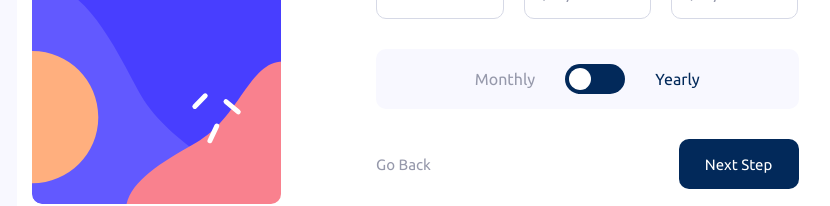
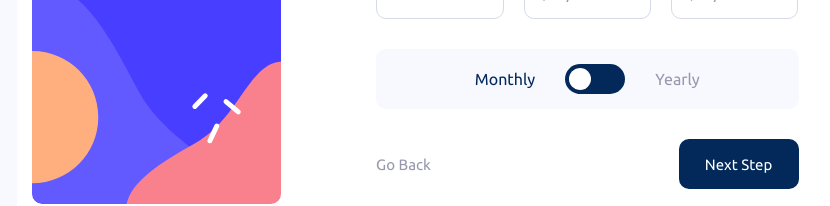
Before and after one commit to EdoardoMiglioli/Multi-step-form-design, a React (Create React App) app in the folder multi-step-form/: page / in a window 1280 px wide. Both pictures are taken after a click on the button "Next Step". Shown: the part 476-682 px from the top of the page, without its empty margins (185-1015 px from the left). Built offline with nearby package versions, Linux system fonts and the light colour scheme.

Commit message:
Change isMonthly inside formData when the switch at step 2 is switched

```diff
--- a/multi-step-form/src/components/Form.jsx
+++ b/multi-step-form/src/components/Form.jsx
@@ -1,4 +1,4 @@
-import React, { useState } from "react";
+import React, { useState, useEffect } from "react";
 
 import Sidebar from "./Sidebar/Sidebar";
 import Step1 from "./Steps/Step1";
@@ -8,18 +8,25 @@ import Step4 from "./Steps/Step4";
 
 const Form = () => {
     const [currentStep, setCurrentStep] = useState(1);
+    const [isMonthly, setIsMonthly] = useState(true);
     const [formData, setFormData] = useState({
         name: "",
         email: "",
         phone: "",
         plan: "",
         planPrice: null,
-        isMonthly: true,
-        isYearly: false,
+        isMonthly: isMonthly,
         onlineService: false,
         largerStorage: false,
         customizableProfile: false,
     });
+
+    useEffect(() => {
+      setFormData(prevFormData => ({
+          ...prevFormData,
+          isMonthly: isMonthly
+      }));
+  }, [isMonthly]);
 
     const handleChange = (e) => {
         const { name, value } = e.target;
@@ -35,6 +42,10 @@ const Form = () => {
         [fieldName]: value
       }));
     };
+
+    const toggleIsMonthly = () => {
+      setIsMonthly(!isMonthly);
+    }
 
     const handleNext = () => {
       setCurrentStep(currentStep + 1);
@@ -59,6 +70,8 @@ const Form = () => {
             {currentStep === 2 && (
               <Step2
                 plan={formData.plan}
+                isMonthly={formData.isMonthly}
+                toggleIsMonthly={toggleIsMonthly}
                 handleClick={handleClick}
                 onNext={handleNext}
                 onPrev={handlePrev}
--- a/multi-step-form/src/components/Steps/Step2.jsx
+++ b/multi-step-form/src/components/Steps/Step2.jsx
@@ -4,7 +4,7 @@ import SwitchSection from '../StepsComponents/Step2/SwitchSection';
 import NextButton from '../Buttons/NextButton';
 import BackButton from '../Buttons/BackBotton';
 
-function Step2({ plan, onNext, onPrev, handleClick }) {
+function Step2({ plan, isMonthly, onNext, onPrev, toggleIsMonthly, handleClick }) {
 
   const handleNext = (e) => {
     e.preventDefault();
@@ -37,7 +37,7 @@ function Step2({ plan, onNext, onPrev, handleClick }) {
       </div>
 
       <PlanSelection plan={plan} handleClick={handleClick} />
-      <SwitchSection />
+      <SwitchSection isMonthly={isMonthly} toggleIsMonthly={toggleIsMonthly} />
 
       <div className="buttons-container">
         <BackButton handlePrev={handlePrev} />
--- a/multi-step-form/src/components/Steps/Step3.jsx
+++ b/multi-step-form/src/components/Steps/Step3.jsx
@@ -36,6 +36,8 @@ function Step3({ formData, handleClick, onNext, onPrev }) {
       yearlyPrice: "$20/yr",
     }
   ];
+
+  console.log(formData)
 
   const handleNext = (e) => {
     e.preventDefault();
--- a/multi-step-form/src/components/StepsComponents/Step2/SwitchSection.jsx
+++ b/multi-step-form/src/components/StepsComponents/Step2/SwitchSection.jsx
@@ -1,20 +1,21 @@
 import React, { useState } from 'react';
 
-const SwitchSection = ({ isMonthly, chengeIsMonthly }) => {
+const SwitchSection = ({ isMonthly, toggleIsMonthly }) => {
     const [isChecked, setIsChecked] = useState(isMonthly);
 
-    const handleChange = () => {
-      setIsChecked(!isMonthly);
-    };
+    const handleSwitchChange = (e) => {
+        setIsChecked(!isChecked);
+        toggleIsMonthly();
+      };
 
     return (
         <div className="switch-section-container">
-            <p className={isMonthly ? "selected-switch-section-text" : "switch-section-text" }>Monthly</p>
+            <p className={isChecked ? "selected-switch-section-text" : "switch-section-text" }>Monthly</p>
             <label className="switch">
-                <input type="checkbox" />
+                <input type="checkbox" checked={!isChecked} onChange={handleSwitchChange}/>
                 <span className="slider round"></span>
             </label>
-            <p className={!isMonthly ? "selected-switch-section-text" : "switch-section-text" }>Yearly</p>
+            <p className={!isChecked ? "selected-switch-section-text" : "switch-section-text" }>Yearly</p>
         </div>
     );
 };
```
